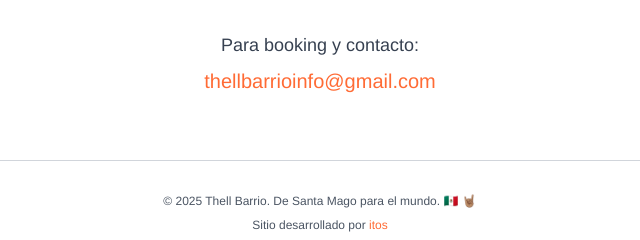
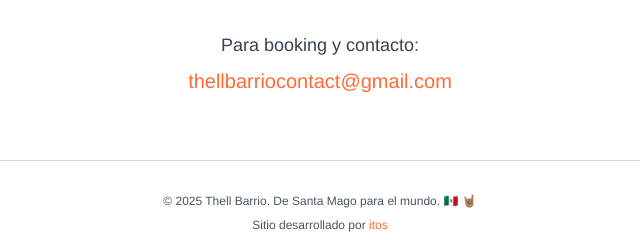
Before and after one commit to gomezmendozacarlos/thellbarrio, a website: page index.html in a window 1280 px wide. Shown: the part 2925-3165 px from the top of the page, 320-960 px from the left. Drawn offline with nearby package versions, Linux system fonts and the light colour scheme; files that its build step writes are made by us from their sources.

Commit message:
actualizacion de correo de contacto

```diff
--- a/index.html
+++ b/index.html
@@ -268,8 +268,8 @@
             <!-- Información de contacto -->
             <div class="text-center mt-12">
                 <p class="text-gray-700 text-lg mb-2">Para booking y contacto:</p>
-                <a href="mailto:info@thellbarrio.com" class="text-orange-primary hover:text-orange-dark transition-colors duration-300 text-xl font-medium">
-                    thellbarrioinfo@gmail.com
+                <a href="mailto:thellbarriocontact@gmail.com" class="text-orange-primary hover:text-orange-dark transition-colors duration-300 text-xl font-medium">
+                    thellbarriocontact@gmail.com
                 </a>
             </div>
         </div>
```
Also changed, not shown: 1 other file.
